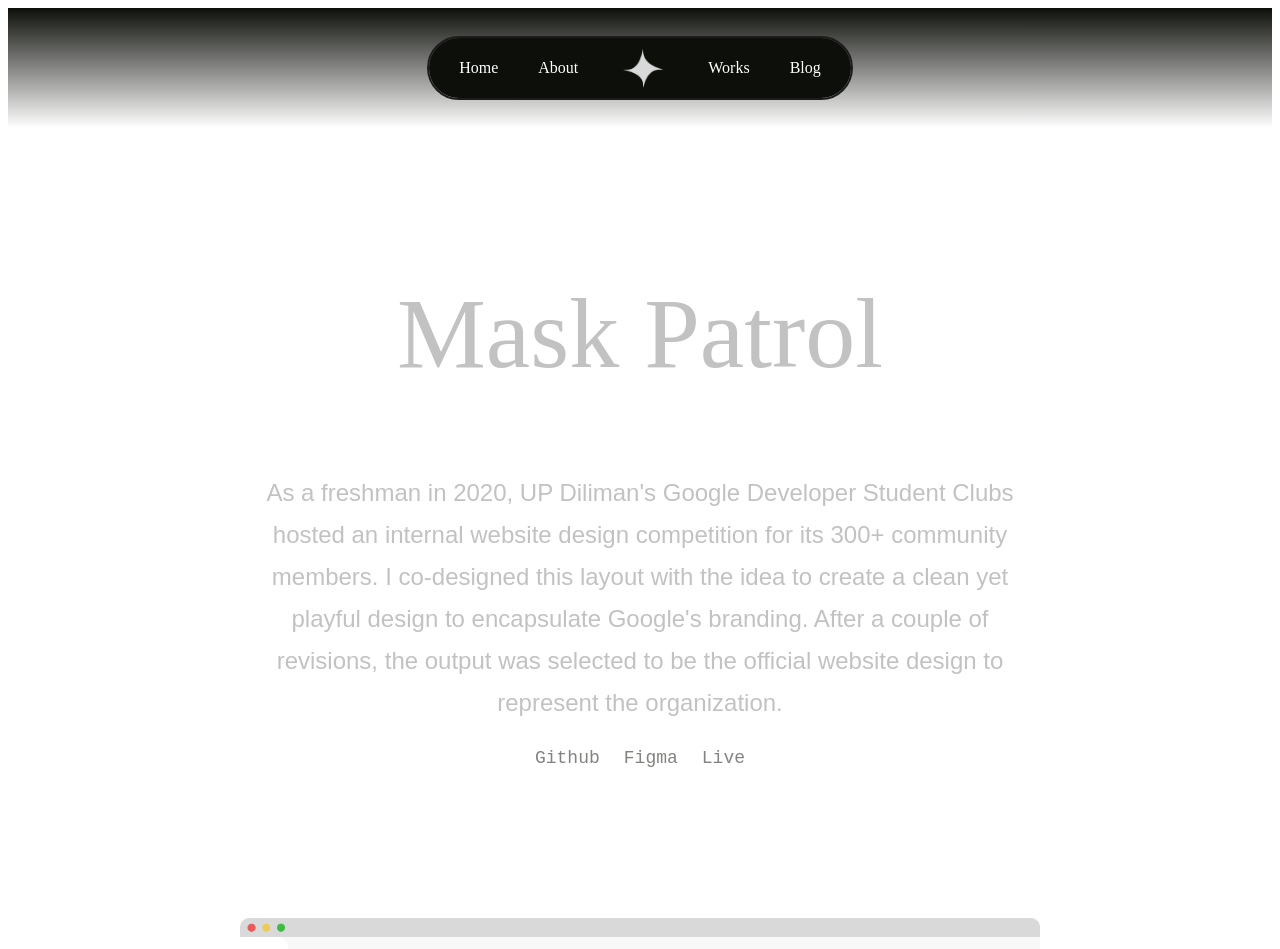
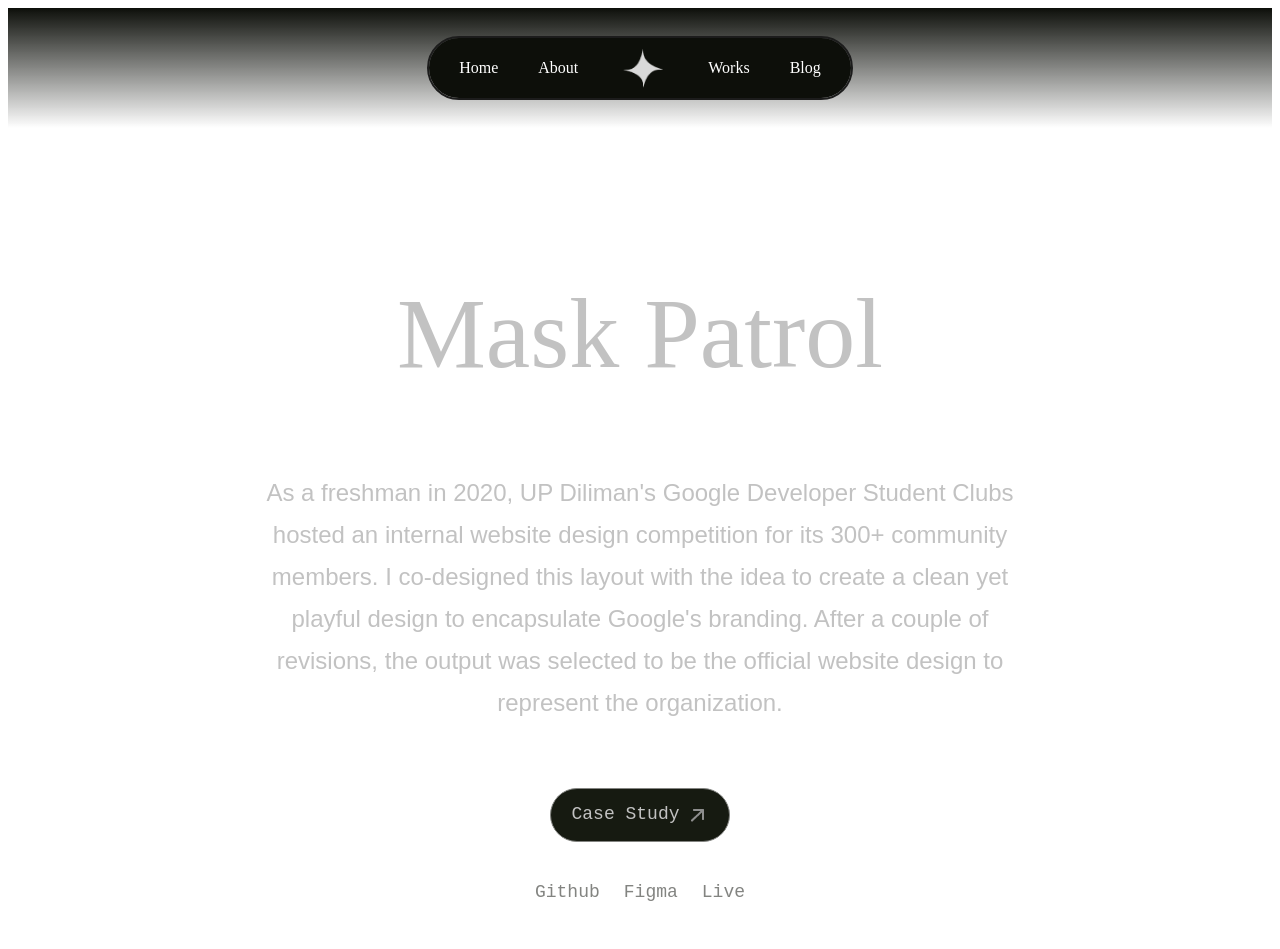
Before and after one commit to allainerain/allaines-portfolio-website, a SvelteKit app: page /works in a window 1280 px wide. Shown: the top 949 px of the page. Built offline with nearby package versions, Linux system fonts and the light colour scheme.

Commit message:
UI: case study button

```diff
--- a/src/components/project.svelte
+++ b/src/components/project.svelte
@@ -6,20 +6,35 @@
     export let github;
     export let figma;
     export let live;
+    export let case_study;
 </script>
 
 <section>
     <h1>{title}</h1>
     <p>{description}</p>
+
+    <div>
+        {#if case_study != "none"}
+        <a href={case_study}>
+            <button type="button">
+                <span class="button-text">
+                    <p class="case-study">Case Study</p>
+                    <img src="/icons/arrow-top-right.png" alt="arrow"/>
+                </span>
+            </button>
+        </a>
+        {/if}
+    </div>
+
     <span class="links">
         {#if github != "none"}
-            <a href={github}>Github</a>
+            <a href={github} target="_blank">Github</a>
         {/if}
         {#if figma != "none"}
-            <a href={github}>Figma</a>
+            <a href={figma} target="_blank">Figma</a>
         {/if}
         {#if live != "none"}
-            <a href={github}>Live</a>
+            <a href={live} target="_blank">Live</a>
         {/if}
     </span>
 
@@ -34,13 +49,46 @@
         text-align: center;
     }
 
+    button {
+        display: flex;
+        align-items: center;
+        justify-content: center;
+        border-width: 1px;
+        border-color: #838481;
+        border-style: solid;
+        background-color: #161A11;
+        padding: 10px 20px;
+        border-radius: 100px;
+        margin: 20px auto; /* Center the button horizontally */
+        font-size: inherit;
+        line-height: inherit;
+        cursor: pointer;
+    }
+
+    button:hover {
+        background-color: #1E2319;
+        /* cursor: pointer; */
+    }
+
+    .button-text {
+        display: flex;
+        align-items: center;
+        gap: 5px;
+    }
+
+    .case-study{
+        color: #C2C2C2;
+        margin: 0;
+        font-family: 'Roboto Mono', monospace;
+        font-size: 18px;
+    }
+
     h1{
         font-family: 'Gentium Plus', serif;
         font-weight: 400;
         font-size: 100px;
         line-height: 1.11;
     }
-
 
     p{
         font-family: 'Source Sans 3', sans-serif;
@@ -61,15 +109,12 @@
         color:  #C2C2C2;
     }
 
-
     /* TABLET VIEW */
     @media only screen and (max-width: 900px) {
         section{
             width: 94%;
             margin: 150px 3% 150px 3%; /* Adjust the margin for small screens */
-
         }
-
     }
 
     /* PHONE VIEW */
@@ -77,11 +122,9 @@
         section{
             width: 90%;
             margin: 150px 5% 150px 5%; /* Adjust the margin for small screens */
-            /* background-color: white; */
         }
         h1{
             font-size: 80px;
         }
-
     }
 </style>
--- a/src/lib/components/BlogPost.svelte
+++ b/src/lib/components/BlogPost.svelte
@@ -5,8 +5,8 @@
 
     export let data;
 
-    console.log("CALLED", data)
-    console.log(data.props.postData)
+    // console.log("CALLED", data)
+    // console.log(data.props.postData)
 
     let tableOfContent
     if (Array.isArray(data.props.postData.blocks)) {
@@ -35,7 +35,7 @@
     });
     }
 
-    console.log("table of contents", tableOfContent)
+    // console.log("table of contents", tableOfContent)
 </script>
 
 <MetaTags
--- a/src/routes/blog/[slug]/+page.svelte
+++ b/src/routes/blog/[slug]/+page.svelte
@@ -2,7 +2,7 @@
 	import BlogPost from '$lib/components/BlogPost.svelte';
     export let data;
 
-    console.log("DATA IN SVELTE", data)
+    // console.log("DATA IN SVELTE", data)
 </script>
 
 <BlogPost {data} />
--- a/src/routes/works/+page.svelte
+++ b/src/routes/works/+page.svelte
@@ -44,13 +44,13 @@
         github = "https://github.com/"
         figma = "https://github.com/"
         live = "https://github.com/"
+        case_study="/blog/mask-patrol"
     />
     <Project
         title = "ABS-CBN Disinformation"
         description = "As a freshman in 2020, UP Diliman's Google Developer Student Clubs hosted an internal website design competition for its 300+ community members. I co-designed this layout with the idea to create a clean yet playful design to encapsulate Google's branding. After a couple of revisions, the output was selected to be the official website design to represent the organization."
         gallery_items = {abscbn}
     />
-
 
     <Project
         title = "GDSC-UPD Website"
```
Also changed, not shown: src/services/notion.server.js (+9 -9 lines), static/icons/arrow-top-right.png (added).
